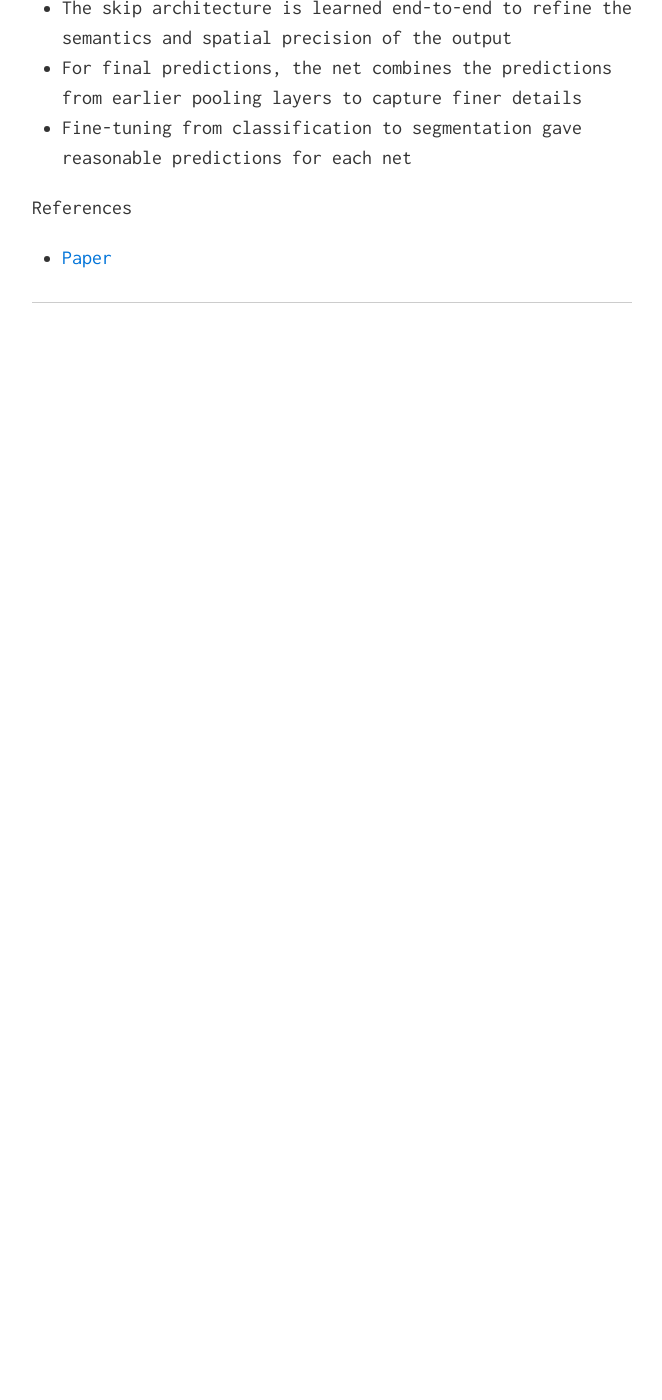
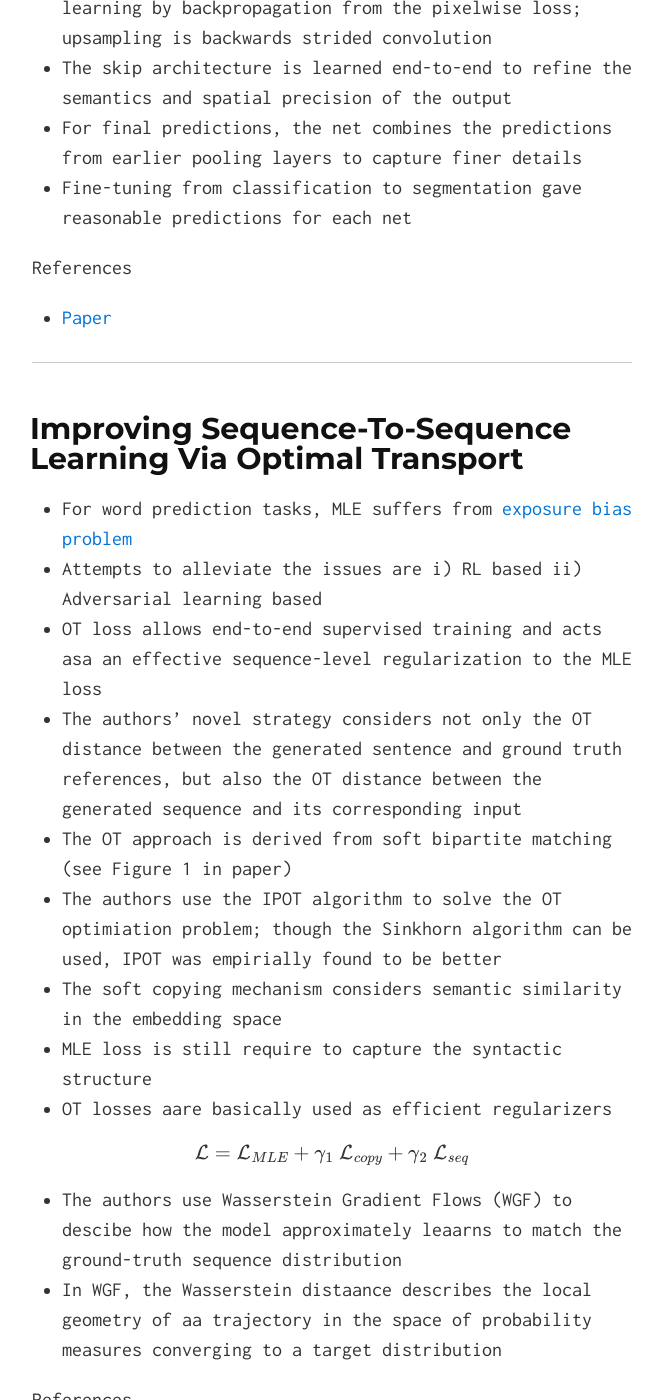
Before and after one commit to divyanshk/Papers-Blogs, a Jekyll site: the page built from index.md, in a window 1280 px wide and 1400 px high, scrolled down 8846 px. Shown: the whole window, without its empty margins (308-970 px from the left). Built offline with Jekyll 4.4.1, drawn with Linux system fonts in a browser that asks for light colours; formulas are drawn with MathJax 3; before the commit the page ends 9250 px from its top, so only the background shows below that; some of the changed text lies outside the part shown.

Commit message:
Seq2SeqOT

```diff
--- a/index.md
+++ b/index.md
@@ -10,6 +10,7 @@ layout: default
 [Improving GANs Using Optimal Transport](#otgan)
 [Mask R-CNN](#maskrcnn)
 [Fully Convolutional Networks for Semantic Segmentation](#fcn)
+[Improving Sequence-To-Sequence Learning Via Optimal Transport](#seq2seqot)
 
 ---
 
@@ -177,3 +178,24 @@ References
 * [Paper](https://arxiv.org/abs/1411.4038)
 
 ---
+
+## <a name="seq2seqot"></a>Improving Sequence-To-Sequence Learning Via Optimal Transport
+* For word prediction tasks, MLE suffers from [exposure bias problem](https://divyanshk.github.io/Mini-Blogs/#bias)
+* Attempts to alleviate the issues are i) RL based ii) Adversarial learning based
+* OT loss allows end-to-end supervised training and acts asa an effective sequence-level regularization to the MLE loss
+* The authors' novel strategy considers not only the OT distance between the generated sentence and ground truth references, but also the OT distance between the generated sequence and its corresponding input
+* The OT approach is derived from soft bipartite matching (see Figure 1 in paper)
+* The authors use the IPOT algorithm to solve the OT optimiation problem; though the Sinkhorn algorithm can be used, IPOT was empirially found to be better
+* The soft copying mechanism considers semantic similarity in the embedding space
+* MLE loss is still require to capture the syntactic structure
+* OT losses aare basically used as efficient regularizers
+
+$$
+\mathcal{L} = \mathcal{L}_{MLE} + \gamma_1 \ \mathcal{L}_{copy} + \gamma_2 \ \mathcal{L}_{seq}
+$$
+
+* The authors use Wasserstein Gradient Flows (WGF) to descibe how the model approximately leaarns to match the ground-truth sequence distribution
+* In WGF, the Wasserstein distaance describes the local geometry of aa trajectory in the space of probability measures converging to a target distribution
+
+References
+* [Paper](https://arxiv.org/abs/1901.06283)
```
